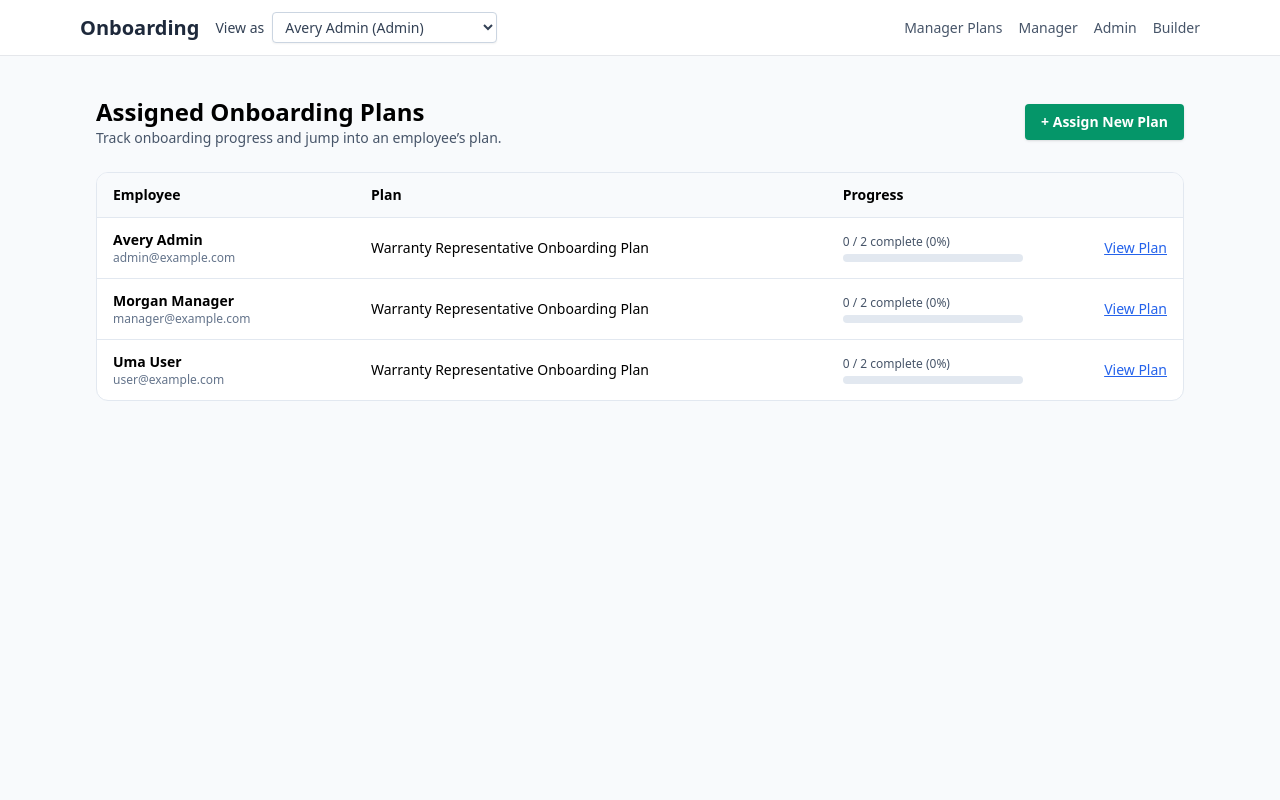
After one commit to srgtsnoop/Onboarding, a Flask app: page /manager/plans in a window 1280 px wide. The commit adds this page. Run offline with Flask 3, Linux system fonts and the light colour scheme; some libraries are stand-ins or nearby versions.

Commit message:
More updates
working on manager view

```diff
--- a/app.py
+++ b/app.py
@@ -590,7 +590,7 @@ def edit_notes_form(task_id):
     principal = resolve_principal(user)
     t = ensure_task_for_user(task_id, user)
     ensure_week_access(principal, t.week)
-    return render_template("_task_notes_form.html", t=t)
+    return render_template("_task_notes_form.html", t=t, user=user)
 
 
 @app.post("/tasks/<int:task_id>/notes", endpoint="update_notes")
@@ -604,7 +604,7 @@ def update_notes(task_id):
     db.session.commit()
 
     if request.headers.get("HX-Request"):
-        return render_template("_task_notes_display.html", t=t)
+        return render_template("_task_notes_display.html", t=t, user=user)
     return redirect(url_for("week_detail", week_id=t.week_id, as_user=user.email))
 
 
@@ -614,7 +614,7 @@ def cancel_notes_edit(task_id):
     principal = resolve_principal(user)
     t = ensure_task_for_user(task_id, user)
     ensure_week_access(principal, t.week)
-    return render_template("_task_notes_display.html", t=t)
+    return render_template("_task_notes_display.html", t=t, user=user)
 
 
 # -----------------------------------------------------------------------------
@@ -641,7 +641,7 @@ def edit_date_form(task_id: int):
     principal = resolve_principal(user)
     t = ensure_task_for_user(task_id, user)
     ensure_week_access(principal, t.week)
-    return render_template("_task_date_form.html", t=t)
+    return render_template("_task_date_form.html", t=t, user=user)
 
 
 @app.get("/tasks/<int:task_id>/due-date/display", endpoint="date_display")
@@ -650,7 +650,7 @@ def date_display(task_id: int):
     principal = resolve_principal(user)
     t = ensure_task_for_user(task_id, user)
     ensure_week_access(principal, t.week)
-    return render_template("_task_date_display.html", t=t)
+    return render_template("_task_date_display.html", t=t, user=user)
 
 
 @app.post("/tasks/<int:task_id>/due-date", endpoint="update_due_date")
@@ -685,7 +685,7 @@ def update_due_date(task_id: int):
 
     t.due_date = parsed
     db.session.commit()
-    return render_template("_task_date_display.html", t=t)
+    return render_template("_task_date_display.html", t=t, user=user)
 
 
 # -----------------------------------------------------------------------------
@@ -697,7 +697,7 @@ def edit_status_form(task_id: int):
     principal = resolve_principal(user)
     t = ensure_task_for_user(task_id, user)
     ensure_week_access(principal, t.week)
-    return render_template("_task_status_form.html", t=t)
+    return render_template("_task_status_form.html", t=t, user=user)
 
 
 @app.get("/tasks/<int:task_id>/status/view", endpoint="view_status")
@@ -706,7 +706,7 @@ def view_status(task_id: int):
     principal = resolve_principal(user)
     t = ensure_task_for_user(task_id, user)
     ensure_week_access(principal, t.week)
-    return render_template("_task_status_display.html", t=t)
+    return render_template("_task_status_display.html", t=t, user=user)
 
 
 @app.post("/tasks/<int:task_id>/status", endpoint="update_status")
@@ -738,7 +738,7 @@ def update_status(task_id: int):
 
     # If this was an HTMX request, return the display fragment
     if request.headers.get("HX-Request"):
-        return render_template("_task_status_display.html", t=t)
+        return render_template("_task_status_display.html", t=t, user=user)
 
     # Non-HTMX fallback: go back to the week page
     return redirect(url_for("week_detail", week_id=t.week_id, as_user=user.email))
@@ -749,7 +749,7 @@ def cancel_status_edit(task_id):
     user = current_user()
     t = ensure_task_for_user(task_id, user)
     # Just go back to the normal display view for this cell
-    return render_template("_task_status_display.html", t=t)
+    return render_template("_task_status_display.html", t=t, user=user)
 
 
 # -----------------------------------------------------------------------------
@@ -1164,6 +1164,57 @@ def assign_plan():
 
 
 # -----------------------------------------------------------------------------
+# Routes: Manager see assigned templates
+# -----------------------------------------------------------------------------
+
+
+@app.get("/manager/plans")
+def manager_plans():
+    user = current_user()
+    require_manager_or_admin(user)
+
+    # If you have manager_id relationships, you can filter to direct reports.
+    # For now: show everyone who has a plan.
+    employees = (
+        User.query.filter(User.onboarding_plan_id.isnot(None))
+        .order_by(User.full_name.asc())
+        .all()
+    )
+
+    # Build summary stats (complete / total)
+    summaries = []
+    for emp in employees:
+        plan = OnboardingPlan.query.get(emp.onboarding_plan_id)
+        if not plan:
+            continue
+
+        weeks = Week.query.filter_by(onboarding_plan_id=plan.id).all()
+        week_ids = [w.id for w in weeks]
+        total_tasks = 0
+        complete_tasks = 0
+
+        if week_ids:
+            total_tasks = Task.query.filter(Task.week_id.in_(week_ids)).count()
+            complete_tasks = Task.query.filter(
+                Task.week_id.in_(week_ids), Task.status == StatusEnum.COMPLETE.value
+            ).count()
+
+        summaries.append(
+            {
+                "employee": emp,
+                "plan": plan,
+                "total_tasks": total_tasks,
+                "complete_tasks": complete_tasks,
+                "progress_pct": (
+                    int((complete_tasks / total_tasks) * 100) if total_tasks else 0
+                ),
+            }
+        )
+
+    return render_template("manager_plans.html", user=user, summaries=summaries)
+
+
+# -----------------------------------------------------------------------------
 # Optional: simple health check
 # -----------------------------------------------------------------------------
 @app.get("/healthz")
--- a/templates/_task_date_form.html
+++ b/templates/_task_date_form.html
@@ -1,6 +1,6 @@
 {# templates/_task_date_form.html #}
 <form
-  hx-post="{{ url_for('update_due_date', task_id=t.id) }}"
+  hx-post="{{ url_for('update_due_date', task_id=t.id, as_user=user.email) }}"
   hx-target="closest td"
   hx-swap="innerHTML"
   class="flex items-center gap-2"
@@ -19,7 +19,7 @@
   <button
     type="button"
     class="btn"
-    hx-post="{{ url_for('update_due_date', task_id=t.id) }}"
+    hx-post="{{ url_for('update_due_date', task_id=t.id, as_user=user.email) }}"
     hx-vals='{"clear":"1"}'
     hx-target="closest td"
     hx-swap="innerHTML"
@@ -30,7 +30,7 @@
   <button
     type="button"
     class="btn"
-    hx-get="{{ url_for('date_display', task_id=t.id) }}"
+    hx-post="{{ url_for('update_due_date', task_id=t.id, as_user=user.email) }}"
     hx-target="closest td"
     hx-swap="innerHTML"
   >
--- a/templates/_task_notes_form.html
+++ b/templates/_task_notes_form.html
@@ -1,6 +1,6 @@
 {# templates/_task_notes_form.html #}
 <form
-  hx-post="{{ url_for('update_notes', task_id=t.id) }}"
+  hx-post="{{ url_for('update_notes', task_id=t.id, as_user=user.email) }}"
   hx-target="closest td"
   hx-swap="innerHTML"
   class="w-full"
@@ -21,7 +21,7 @@
       type="button"
       class="btn btn-sm"
       onclick="event.stopPropagation();"
-      hx-get="{{ url_for('cancel_notes_edit', task_id=t.id) }}"
+      hx-post="{{ url_for('update_notes', task_id=t.id, as_user=user.email) }}"
       hx-target="closest td"
       hx-swap="innerHTML"
     >
--- a/templates/_task_status_form.html
+++ b/templates/_task_status_form.html
@@ -1,6 +1,6 @@
 {# templates/_task_status_form.html #}
 <form
-  hx-post="{{ url_for('update_status', task_id=t.id) }}"
+  hx-post="{{ url_for('update_status', task_id=t.id, as_user=user.email) }}"
   hx-target="closest td"
   hx-swap="innerHTML"
   class="inline-block"
@@ -26,7 +26,7 @@
     type="button"
     class="btn btn-primary btn-sm"
     onclick="event.stopPropagation();"
-    hx-post="{{ url_for('update_status', task_id=t.id) }}"
+    hx-post="{{ url_for('update_status', task_id=t.id, as_user=user.email) }}"
     hx-target="closest td"
     hx-swap="innerHTML"
     hx-include="closest td"
@@ -39,7 +39,7 @@
     type="button"
     class="btn btn-sm"
     onclick="event.stopPropagation();"
-    hx-get="{{ url_for('cancel_status_edit', task_id=t.id) }}"
+    hx-get="{{ url_for('cancel_status_edit', task_id=t.id, as_user=user.email) }}"
     hx-target="closest td"
     hx-swap="innerHTML"
   >
--- a/templates/base.html
+++ b/templates/base.html
@@ -38,13 +38,37 @@
       </form>
       {% endif %}
       <div class="ml-auto flex items-center gap-4 text-sm text-slate-600">
-        <a href="/manager/reports" class="hover:text-slate-900">Manager</a>
-        <a href="/admin/overview" class="hover:text-slate-900">Admin</a>
-        <a href="/templates" class="hover:text-slate-900">Builder</a>
+
+        {% if user.role in ["manager", "admin"] %}
+          <a href="{{ url_for('manager_plans') }}"
+            class="hover:text-slate-900">
+            Manager Plans
+          </a>
+        {% endif %}
+
+        {% if user.role in ["manager", "admin"] %}
+          <a href="/manager/reports"
+            class="hover:text-slate-900">
+            Manager
+          </a>
+        {% endif %}
+
+        {% if user.role == "admin" %}
+          <a href="/admin/overview"
+            class="hover:text-slate-900">
+            Admin
+          </a>
+        {% endif %}
+
+        {% if user.role in ["builder", "admin"] %}
+          <a href="/templates"
+            class="hover:text-slate-900">
+            Builder
+          </a>
+        {% endif %}
+
       </div>
-    </div>
   </nav>
-
   <main class="max-w-6xl mx-auto p-4">
     {% block content %}{% endblock %}
   </main>
--- /dev/null
+++ b/templates/manager_plans.html
@@ -0,0 +1,70 @@
+{% extends "base.html" %}
+{% block title %}Assigned Onboarding Plans{% endblock %}
+
+{% block content %}
+<div class="max-w-6xl mx-auto px-4 py-6 space-y-6">
+
+  <div class="flex items-center justify-between">
+    <div>
+      <h1 class="text-2xl font-bold">Assigned Onboarding Plans</h1>
+      <p class="text-sm text-slate-600">
+        Track onboarding progress and jump into an employee’s plan.
+      </p>
+    </div>
+    <a href="{{ url_for('assign_plan_form') }}"
+       class="inline-flex items-center px-4 py-2 rounded bg-emerald-600 text-white text-sm font-semibold shadow">
+      + Assign New Plan
+    </a>
+  </div>
+
+  {% if not summaries %}
+    <p class="text-slate-500 italic">No onboarding plans assigned yet.</p>
+  {% else %}
+    <div class="bg-white border border-slate-200 rounded-xl overflow-hidden">
+      <table class="min-w-full text-sm">
+        <thead class="bg-slate-50">
+          <tr>
+            <th class="px-4 py-3 text-left">Employee</th>
+            <th class="px-4 py-3 text-left">Plan</th>
+            <th class="px-4 py-3 text-left">Progress</th>
+            <th class="px-4 py-3 text-left"></th>
+          </tr>
+        </thead>
+        <tbody>
+          {% for row in summaries %}
+            <tr class="border-t border-slate-200">
+              <td class="px-4 py-3">
+                <div class="font-semibold">{{ row.employee.full_name }}</div>
+                <div class="text-xs text-slate-500">{{ row.employee.email }}</div>
+              </td>
+              <td class="px-4 py-3">
+                <div class="font-medium">{{ row.plan.name }}</div>
+                {% if row.plan.start_date %}
+                  <div class="text-xs text-slate-500">Start: {{ row.plan.start_date }}</div>
+                {% endif %}
+              </td>
+              <td class="px-4 py-3">
+                <div class="text-xs text-slate-600 mb-1">
+                  {{ row.complete_tasks }} / {{ row.total_tasks }} complete ({{ row.progress_pct }}%)
+                </div>
+                <div class="w-full bg-slate-200 rounded-full h-2">
+                  <div class="bg-blue-600 h-2 rounded-full"
+                       style="width: {{ row.progress_pct }}%"></div>
+                </div>
+              </td>
+              <td class="px-4 py-3 text-right">
+                {# Jump into their plan as them #}
+                <a href="{{ url_for('my_plan', as_user=row.employee.email) }}"
+                   class="text-blue-600 underline text-sm">
+                  View Plan
+                </a>
+              </td>
+            </tr>
+          {% endfor %}
+        </tbody>
+      </table>
+    </div>
+  {% endif %}
+
+</div>
+{% endblock %}
```
Also changed, not shown: db.sqlite3.
